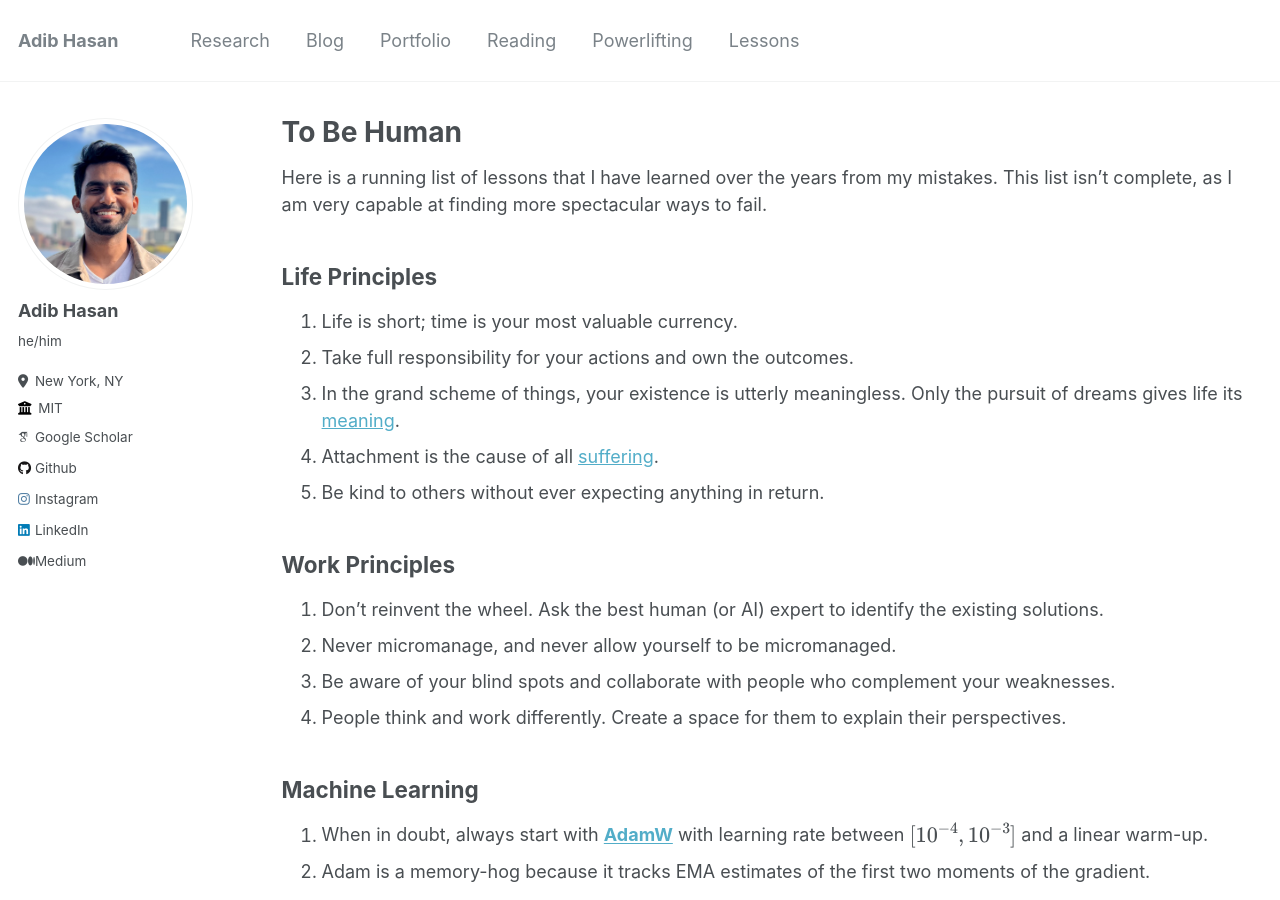
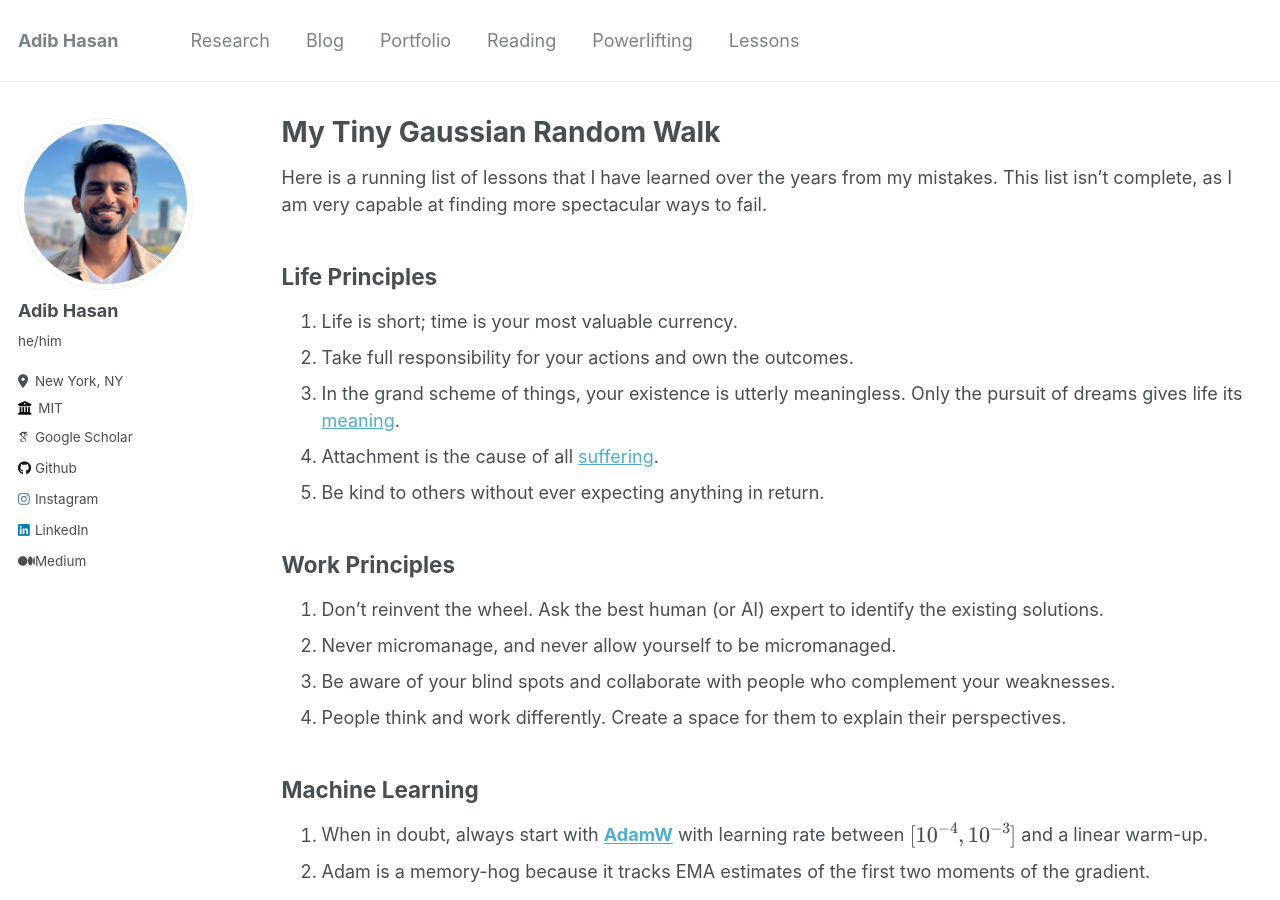
Before and after one commit to Neehan/neehan.github.io, a Jekyll site: the page built from _pages/lessons.md, in a window 1280 px wide and 900 px high. Built offline with Jekyll 4.4.1, drawn with Linux system fonts in a browser that asks for light colours; some web fonts are replaced.

Commit message:
Update lessons.md

```diff
--- a/_pages/lessons.md
+++ b/_pages/lessons.md
@@ -1,6 +1,6 @@
 ---
 layout: archive
-title: "To Be Human"
+title: "My Tiny Gaussian Random Walk"
 permalink: /lessons/
 author_profile: true
 ---
```
